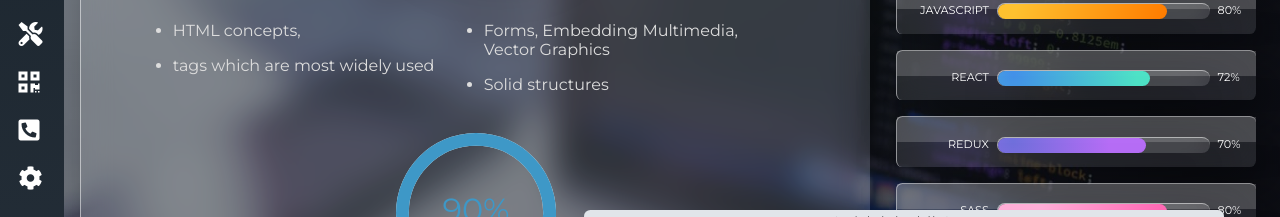
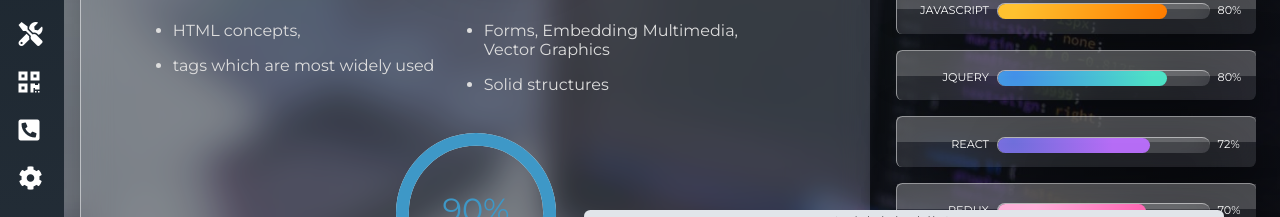
Before and after one commit to Shukhratmamadaliev9797/shukhrat.com, a React (Create React App) app: page /skills in a window 1280 px wide. Shown: the part 334-551 px from the top of the page. Built offline with nearby package versions, Linux system fonts and the light colour scheme; a web font is replaced by a local one.

Commit message:
updated skills

```diff
--- a/src/data.js
+++ b/src/data.js
@@ -50,6 +50,16 @@ const data = {
     },
     {
       _id: 4,
+      name: "JQUERY",
+      picture: "images/skills/jquery.png",
+      description: [],
+
+      percent: 80,
+      hadCertificate: true,
+      certificate: "certificate/JavaScript.pdf",
+    },
+    {
+      _id: 5,
       name: "React",
       picture: "images/skills/react.png",
       description: [
@@ -67,7 +77,7 @@ const data = {
       certificate: "certificate/react.pdf",
     },
     {
-      _id: 5,
+      _id: 6,
       name: "Redux",
       picture: "images/skills/redux.png",
       description: [
@@ -83,7 +93,7 @@ const data = {
       certificate: "certificate/react.pdf",
     },
     {
-      _id: 6,
+      _id: 7,
       name: "Sass",
       picture: "images/skills/sass.png",
       description: [
@@ -100,7 +110,7 @@ const data = {
       certificate: "certificate/cssSass.pdf",
     },
     {
-      _id: 7,
+      _id: 8,
       name: "Bootstrap",
       picture: "images/skills/bootstrap.png",
       description: [
@@ -113,7 +123,7 @@ const data = {
       hadCertificate: false,
     },
     {
-      _id: 8,
+      _id: 9,
       name: "NodeJs",
       picture: "images/skills/nodejs.png",
       description: [
@@ -126,7 +136,7 @@ const data = {
       hadCertificate: false,
     },
     {
-      _id: 9,
+      _id: 10,
       name: "MongoDB",
       picture: "images/skills/mongodb.png",
       description: [
@@ -138,7 +148,7 @@ const data = {
       hadCertificate: false,
     },
     {
-      _id: 10,
+      _id: 11,
       name: "Framer Motion",
       picture: "images/skills/framer-motion.png",
       description: [
```
Also changed, not shown: public/images/skills/jquery.png (added).
